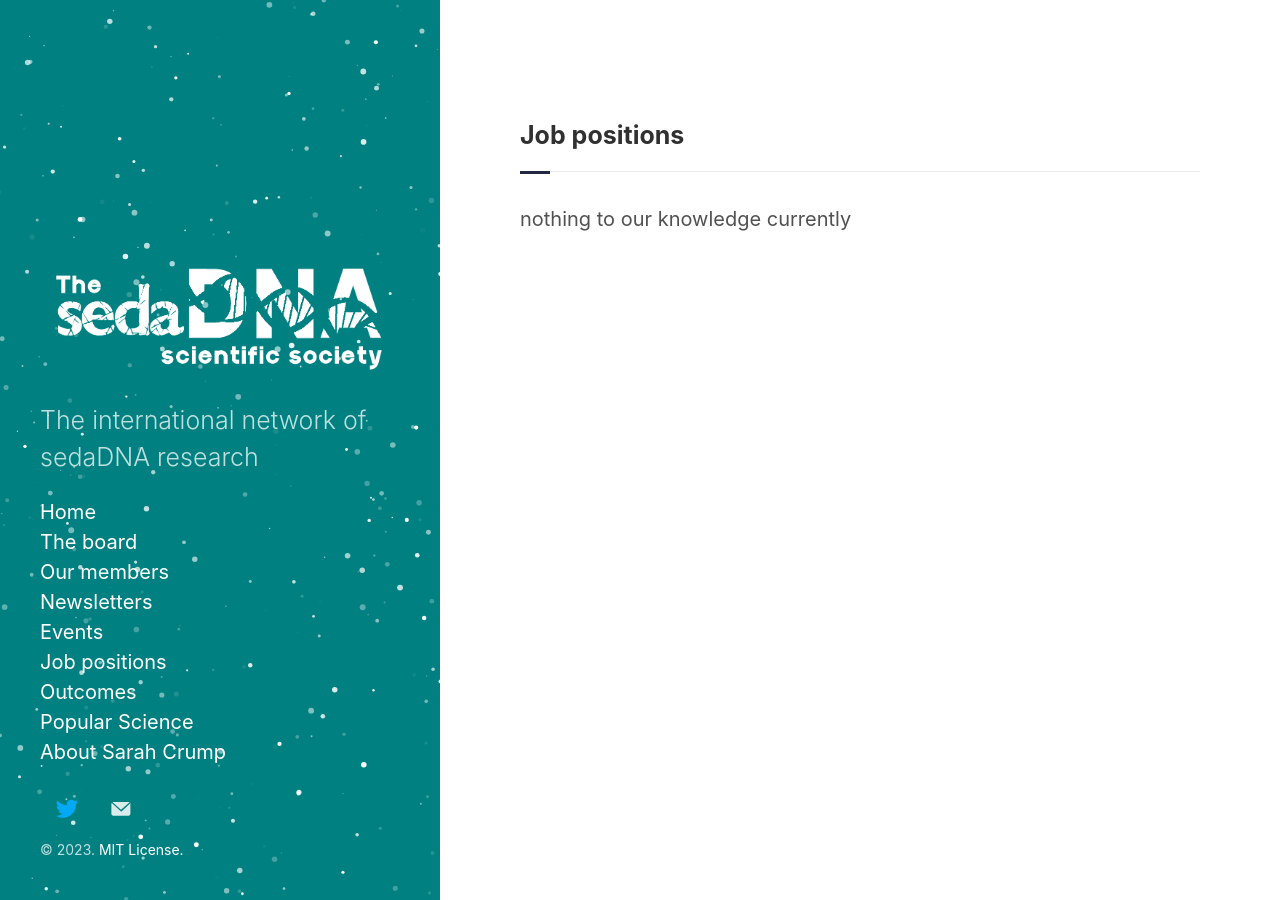
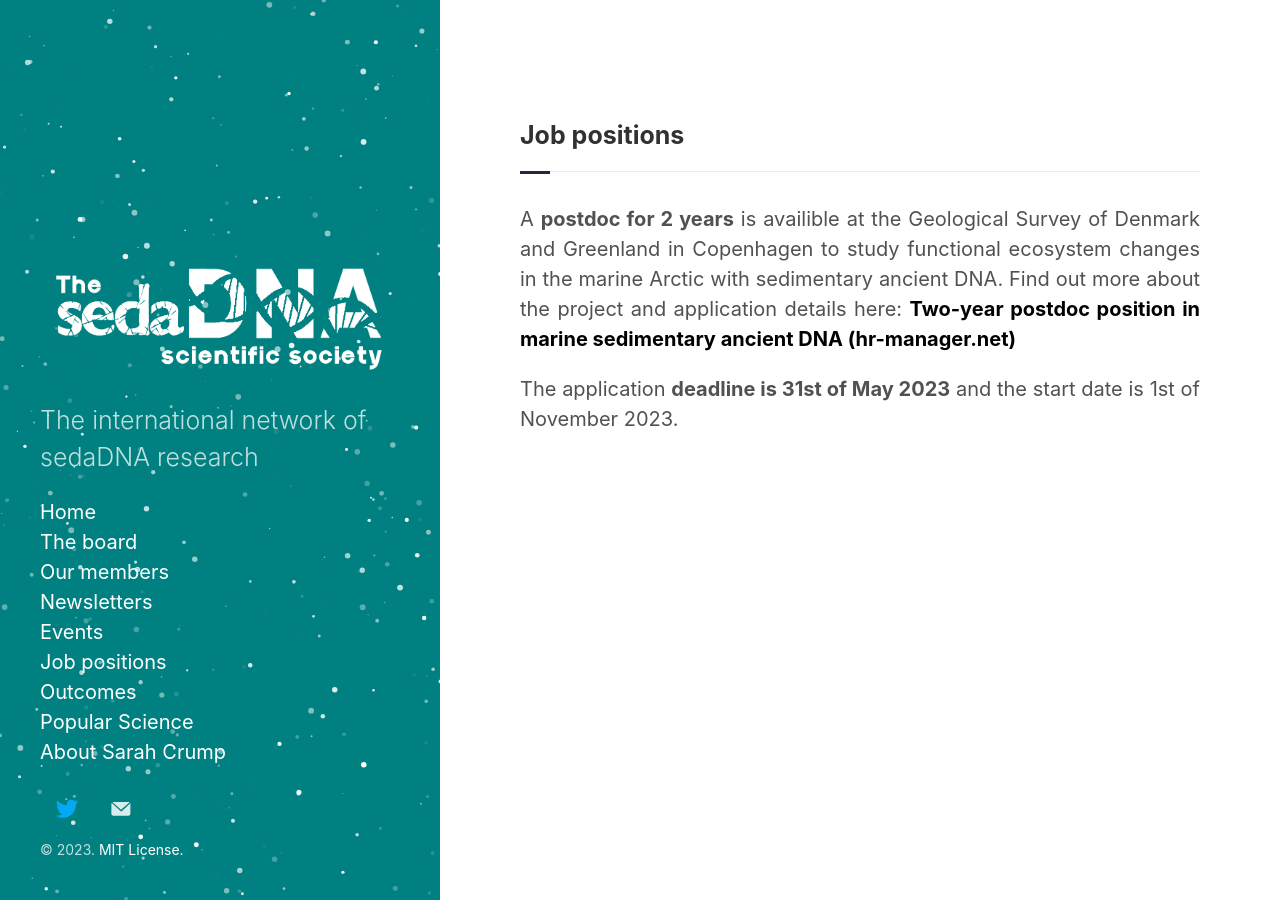
Before and after one commit to sedadna/sedadna.github.io, a Jekyll site: the page built from category/positions.md, in a window 1280 px wide. Built offline with Jekyll 4.4.1, drawn with Linux system fonts in a browser that asks for light colours.

Commit message:
Update positions.md

```diff
--- a/category/positions.md
+++ b/category/positions.md
@@ -5,4 +5,6 @@ layout: category
 <div class="intro">
 <h3 class="section-title underline">Job positions</h3>
 
-<p>nothing to our knowledge currently</p>
+<p>A <b>postdoc for 2 years</b> is availible at the Geological Survey of Denmark and Greenland in Copenhagen to study functional ecosystem changes in the marine Arctic with sedimentary ancient DNA. Find out more about the project and application details here: <a href="https://candidate.hr-manager.net/ApplicationInit.aspx?cid=5001&ProjectId=168342&MediaId=5" target="_blank"><b>Two-year postdoc position in marine sedimentary ancient DNA (hr-manager.net)</b></a></p>
+
+  <p>The application <b>deadline is 31st of May 2023</b> and the start date is 1st of November 2023.</p>
```
